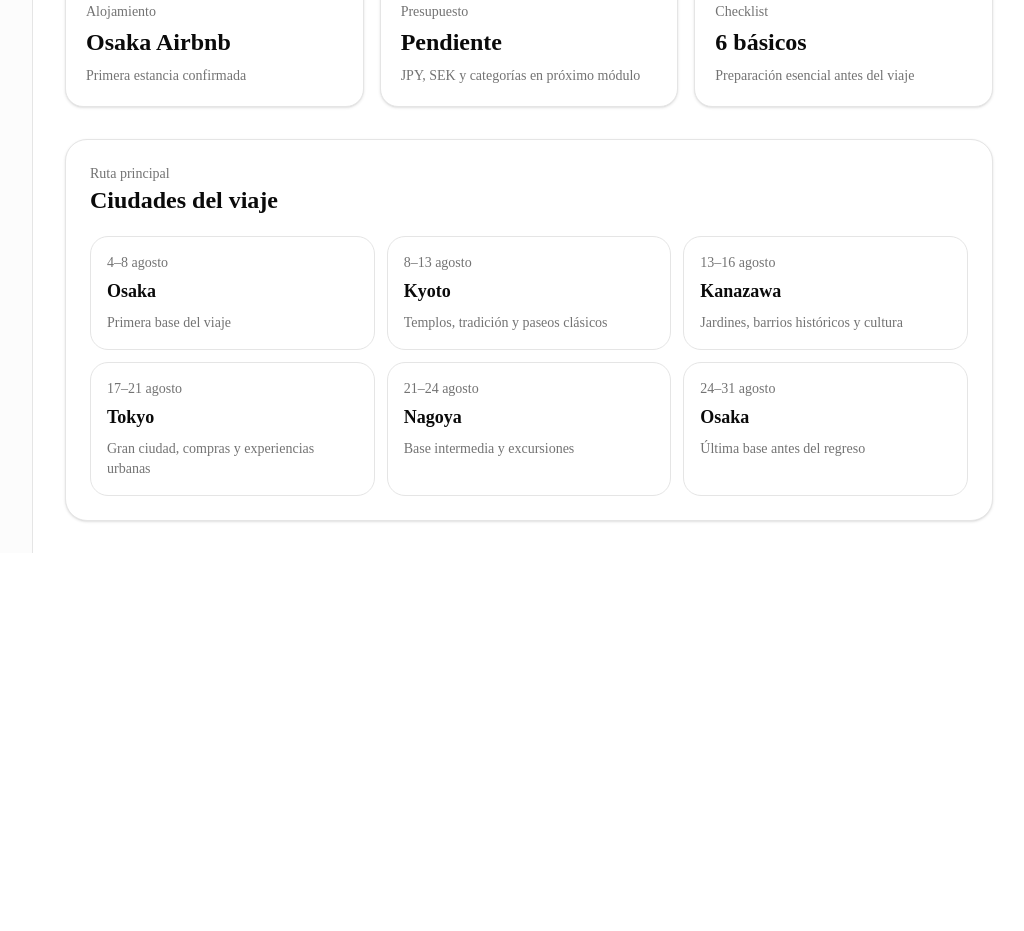
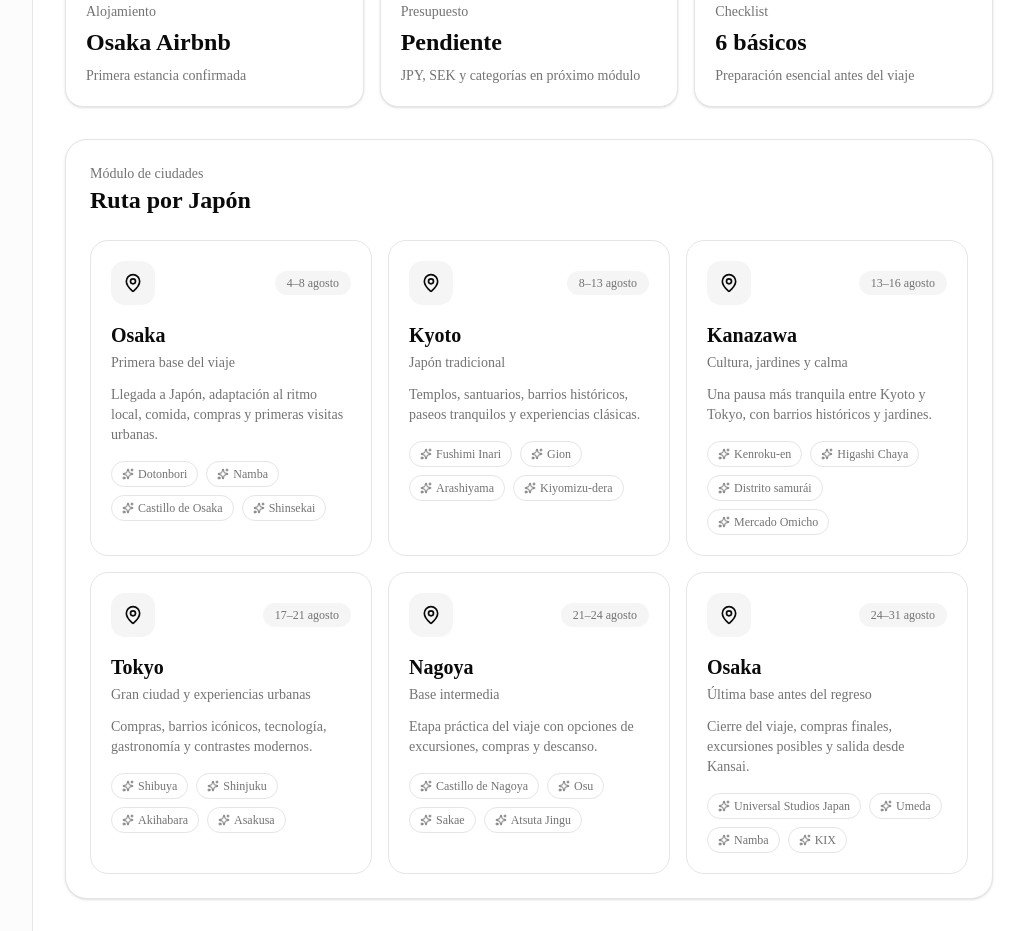
Before and after one commit to juanmartin1903/Japan-Guide, a Next.js app: page / in a window 1280 px wide. Shown: the part 740-1671 px from the top of the page, without its empty margins (255-1279 px from the left). Before the commit the page ends 1293 px from the top, so only its background shows below. Built offline with nearby package versions, Linux system fonts and the light colour scheme.

Commit message:
Add cities overview module

```diff
--- /dev/null
+++ b/components/app/CitiesOverview.tsx
@@ -0,0 +1,51 @@
+import { MapPin, Sparkles } from "lucide-react";
+import { cities } from "@/data/cities";
+
+export default function CitiesOverview() {
+  return (
+    <section className="rounded-3xl border bg-card p-6 shadow-sm">
+      <div className="mb-6">
+        <p className="text-sm text-muted-foreground">Módulo de ciudades</p>
+        <h3 className="text-2xl font-semibold">Ruta por Japón</h3>
+      </div>
+
+      <div className="grid gap-4 md:grid-cols-2 xl:grid-cols-3">
+        {cities.map((city) => (
+          <article
+            key={city.id}
+            className="rounded-2xl border bg-background p-5 transition hover:-translate-y-0.5 hover:shadow-md"
+          >
+            <div className="mb-4 flex items-center justify-between gap-4">
+              <div className="flex h-11 w-11 items-center justify-center rounded-xl bg-muted">
+                <MapPin className="h-5 w-5" />
+              </div>
+              <span className="rounded-full bg-muted px-3 py-1 text-xs text-muted-foreground">
+                {city.stay}
+              </span>
+            </div>
+
+            <h4 className="text-xl font-semibold">{city.name}</h4>
+            <p className="mt-1 text-sm font-medium text-muted-foreground">
+              {city.theme}
+            </p>
+            <p className="mt-3 text-sm text-muted-foreground">
+              {city.summary}
+            </p>
+
+            <div className="mt-4 flex flex-wrap gap-2">
+              {city.highlights.map((highlight) => (
+                <span
+                  key={highlight}
+                  className="inline-flex items-center gap-1 rounded-full border px-2.5 py-1 text-xs text-muted-foreground"
+                >
+                  <Sparkles className="h-3 w-3" />
+                  {highlight}
+                </span>
+              ))}
+            </div>
+          </article>
+        ))}
+      </div>
+    </section>
+  );
+}
--- a/components/app/Dashboard.tsx
+++ b/components/app/Dashboard.tsx
@@ -9,6 +9,7 @@ import {
 import { differenceInCalendarDays } from "date-fns";
 import { Button } from "@/components/ui/button";
 import { trip } from "@/data/trip";
+import CitiesOverview from "@/components/app/CitiesOverview";
 
 const today = new Date();
 const tripStart = new Date(`${trip.dates.start}T00:00:00`);
@@ -106,29 +107,7 @@ export default function Dashboard() {
         })}
       </section>
 
-      <section className="rounded-3xl border bg-card p-6 shadow-sm">
-        <div className="mb-5 flex items-center justify-between">
-          <div>
-            <p className="text-sm text-muted-foreground">Ruta principal</p>
-            <h3 className="text-2xl font-semibold">Ciudades del viaje</h3>
-          </div>
-        </div>
-
-        <div className="grid gap-3 md:grid-cols-2 xl:grid-cols-3">
-          {trip.cities.map((city) => (
-            <div
-              key={city.id}
-              className="rounded-2xl border bg-background p-4"
-            >
-              <p className="text-sm text-muted-foreground">{city.dates}</p>
-              <h4 className="mt-1 text-lg font-semibold">{city.name}</h4>
-              <p className="mt-2 text-sm text-muted-foreground">
-                {city.role}
-              </p>
-            </div>
-          ))}
-        </div>
-      </section>
+      <CitiesOverview />
     </div>
   );
 }
--- /dev/null
+++ b/data/cities.ts
@@ -0,0 +1,62 @@
+export const cities = [
+  {
+    id: "osaka-1",
+    name: "Osaka",
+    stay: "4–8 agosto",
+    nights: 4,
+    theme: "Primera base del viaje",
+    summary:
+      "Llegada a Japón, adaptación al ritmo local, comida, compras y primeras visitas urbanas.",
+    highlights: ["Dotonbori", "Namba", "Castillo de Osaka", "Shinsekai"],
+  },
+  {
+    id: "kyoto",
+    name: "Kyoto",
+    stay: "8–13 agosto",
+    nights: 5,
+    theme: "Japón tradicional",
+    summary:
+      "Templos, santuarios, barrios históricos, paseos tranquilos y experiencias clásicas.",
+    highlights: ["Fushimi Inari", "Gion", "Arashiyama", "Kiyomizu-dera"],
+  },
+  {
+    id: "kanazawa",
+    name: "Kanazawa",
+    stay: "13–16 agosto",
+    nights: 3,
+    theme: "Cultura, jardines y calma",
+    summary:
+      "Una pausa más tranquila entre Kyoto y Tokyo, con barrios históricos y jardines.",
+    highlights: ["Kenroku-en", "Higashi Chaya", "Distrito samurái", "Mercado Omicho"],
+  },
+  {
+    id: "tokyo",
+    name: "Tokyo",
+    stay: "17–21 agosto",
+    nights: 4,
+    theme: "Gran ciudad y experiencias urbanas",
+    summary:
+      "Compras, barrios icónicos, tecnología, gastronomía y contrastes modernos.",
+    highlights: ["Shibuya", "Shinjuku", "Akihabara", "Asakusa"],
+  },
+  {
+    id: "nagoya",
+    name: "Nagoya",
+    stay: "21–24 agosto",
+    nights: 3,
+    theme: "Base intermedia",
+    summary:
+      "Etapa práctica del viaje con opciones de excursiones, compras y descanso.",
+    highlights: ["Castillo de Nagoya", "Osu", "Sakae", "Atsuta Jingu"],
+  },
+  {
+    id: "osaka-2",
+    name: "Osaka",
+    stay: "24–31 agosto",
+    nights: 7,
+    theme: "Última base antes del regreso",
+    summary:
+      "Cierre del viaje, compras finales, excursiones posibles y salida desde Kansai.",
+    highlights: ["Universal Studios Japan", "Umeda", "Namba", "KIX"],
+  },
+] as const;
```
